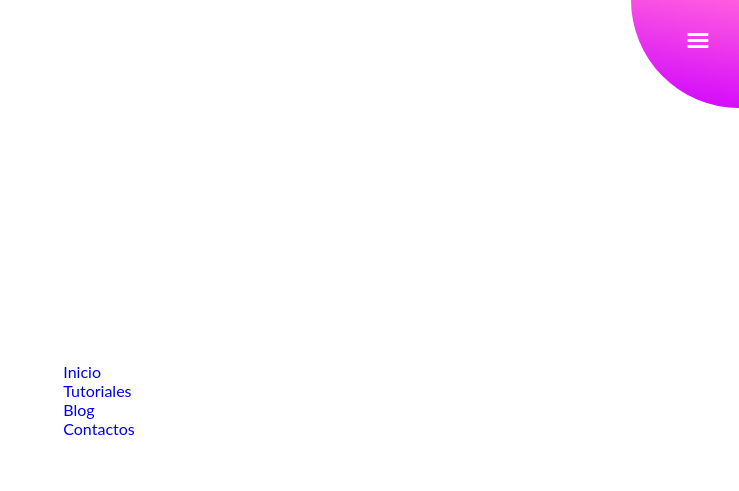
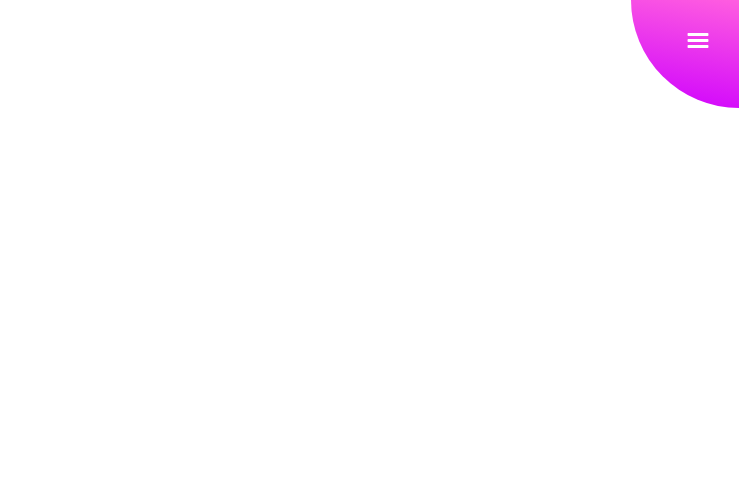
Before and after one commit to genarogg/menu-pegajoso-en-pantalla-completa, a plain HTML site: page index.html in a window 1280 px wide. Shown: the whole page, without its empty margins (541-1280 px from the left). Drawn offline with Linux system fonts and the light colour scheme; files whose address does not match are found by name.

Commit message:
.contenedorCerrar  a

```diff
--- a/css/style.css
+++ b/css/style.css
@@ -46,3 +46,15 @@
 
 
 }
+
+.contenedorCerrar  a{
+
+    padding: 10px;
+    font-size: 20px;
+    font-weight: 150;
+    text-align: center;
+    color:white;
+    position: relative;
+
+
+}
```
